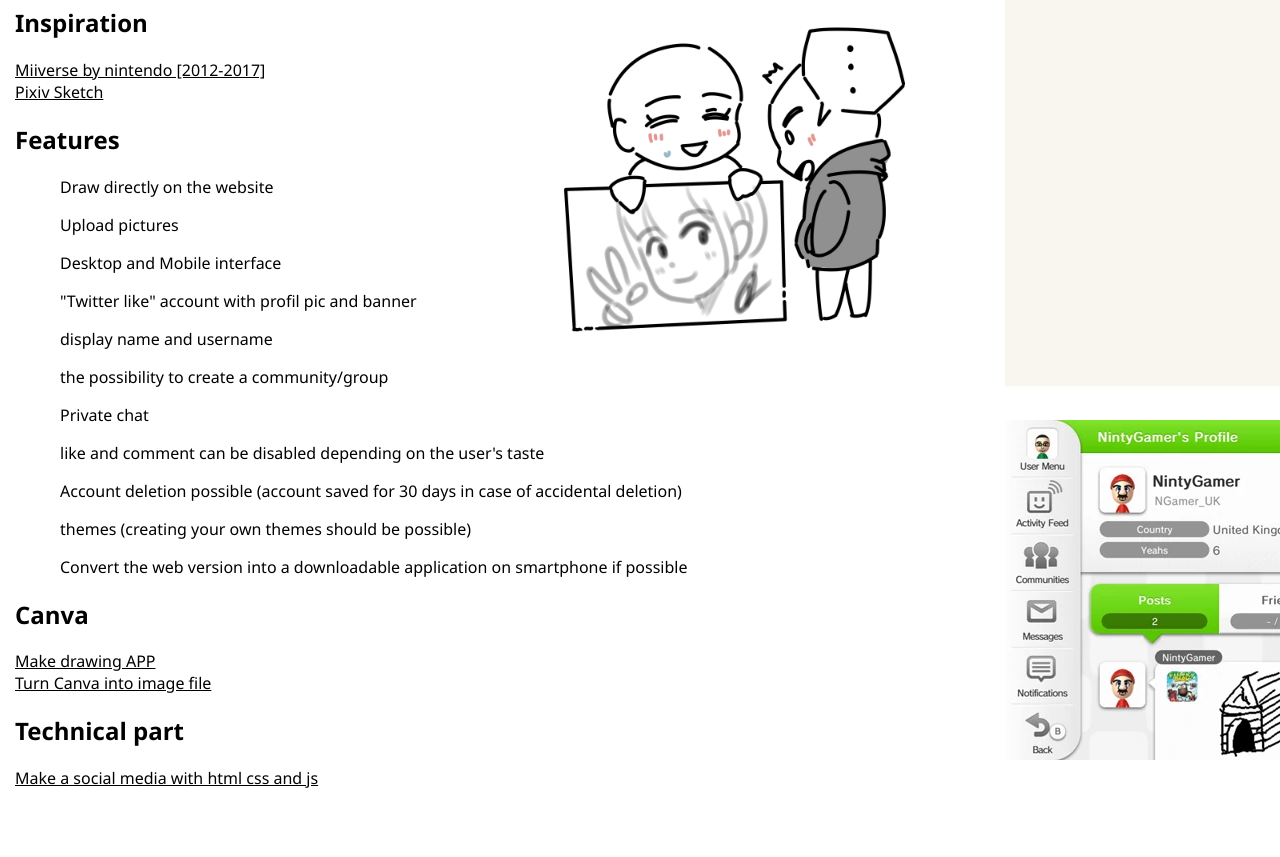
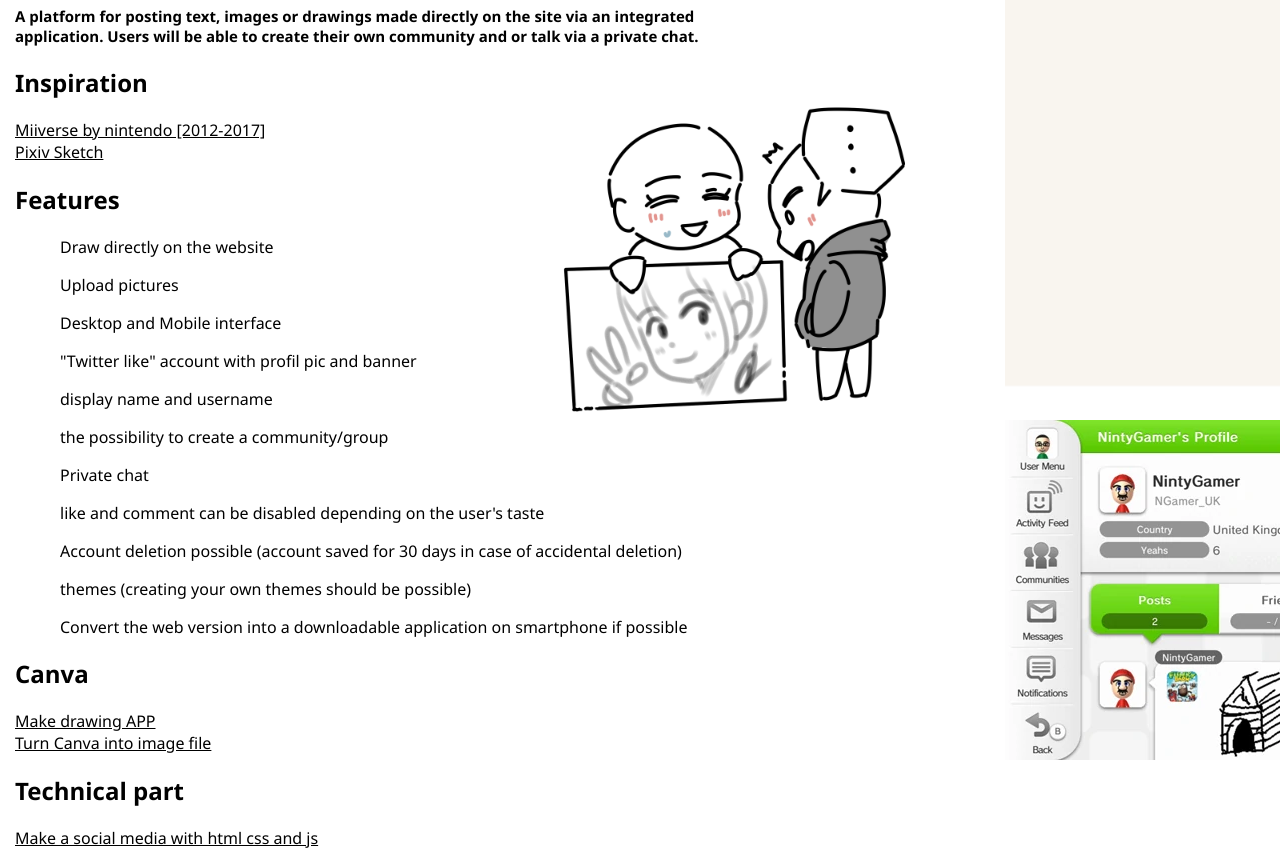
Before and after one commit to Loke-60000/project_Rakugaki, a plain HTML site: page index.html in a window 1280 px wide. Shown: the part 80-937 px from the top of the page. Before the commit the page ends 877 px from the top, so only its background shows below. Drawn offline with Linux system fonts and the light colour scheme.

Commit message:
research

```diff
--- a/index.html
+++ b/index.html
@@ -7,6 +7,8 @@
     <meta name="viewport" content="width=device-width, initial-scale=1.0">
     <title>Document</title>
     <h1>Research: Project Penguin Hive</h1>
+    <h2 class="intro">A platform for posting text, images or drawings made directly on the site via an integrated application.
+        Users will be able to create their own community and or talk via a private chat.</h2>
 </head>
 <h2>Inspiration</h2>
 <a href="https://www.youtube.com/watch?v=2OLqOD3ZQoc&ab_channel=NintendoUK">Miiverse by nintendo [2012-2017]</a>
--- a/style.css
+++ b/style.css
@@ -24,6 +24,11 @@ a {
 
 .illu {
     position: absolute;
-    top: 100px;
+    top: 180px;
     left: 500px;
 }
+
+.intro {
+    width: 700px;
+    font-size: 15px;
+}
```
